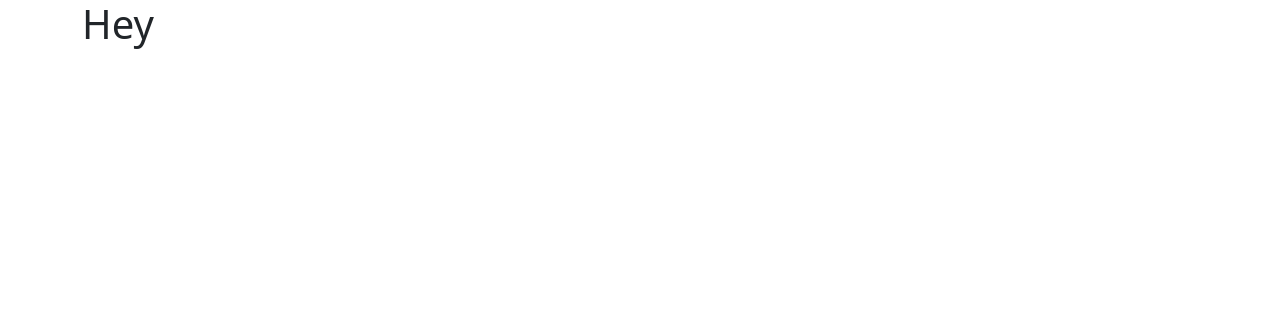
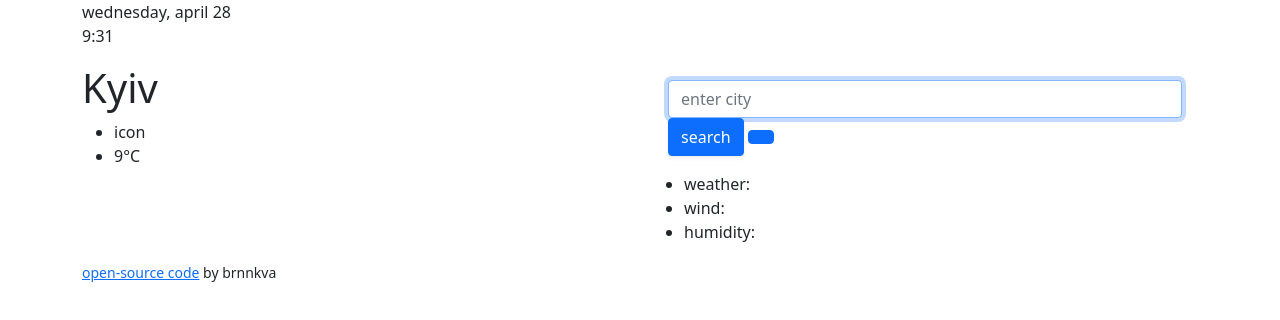
Before and after one commit to brnnkva/vanilla-weather-app, a plain HTML site: page index.html in a window 1280 px wide. Drawn offline with nearby package versions, Linux system fonts and the light colour scheme.

Commit message:
added html structure without forecast

```diff
--- a/index.html
+++ b/index.html
@@ -14,12 +14,86 @@
 </head>
 <body>
     <div class="container">
+        <div class="weather-app">
+            <p>
+                wednesday, april 28
+                <br />
+                9:31
+            </p>
+            <div class="row top-row">
+                <div class="col-6 left-side">
+                    <h1>
+                        Kyiv
+                     </h1>
 
-        <h1>
-            Hey
-        </h1>
+                     <ul>
+                         <li>
+                             icon
+                         </li>
+                         <li>
+                             9°C
+                         </li>
+                     </ul>
+                </div>
+                <div class="col-6 right-side">
+                    <div class="card-body">
+                        <form>
+
+                            <input
+                               type="text"
+                               class="form-control"
+                               autocomplete="off"
+                               autofocus ="off"
+                               placeholder="enter city"
+                               id = "search-city-input">
+
+                            <input
+                                  type="submit"
+                                 class="btn btn-primary shadow-sm"
+                                 value="search"
+                                 id = "submit-button">
+
+                                <button
+                                  type="click"
+                                  class="btn btn-primary findCurrent-button"
+                                  id = "current-location-button">
+                                  <div class="locationMarker">
+                                    <i class="fas fa-map-marker-alt"
+                                     aria-hidden="true">
+                                    </i>
+                                  </div>
+                               </button>
+
+                        </form>
+                    </div>
+
+                    <ul>
+                        <li>
+                            weather:
+                        </li>
+                        <li>
+                            wind:
+                        </li>
+                        <li>
+                            humidity:
+                        </li>
+                    </ul>
+
+                </div>
+            </div>
+
+
+
+        </div>
+        <small>
+          <a href="https://github.com/brnnkva/vanilla-weather-app"
+          target="_blank">
+          open-source code</a>  by brnnkva
+        </small>
 
     </div>
+
+
 
    <script src="src/index.js"></script>
 </body>
```
